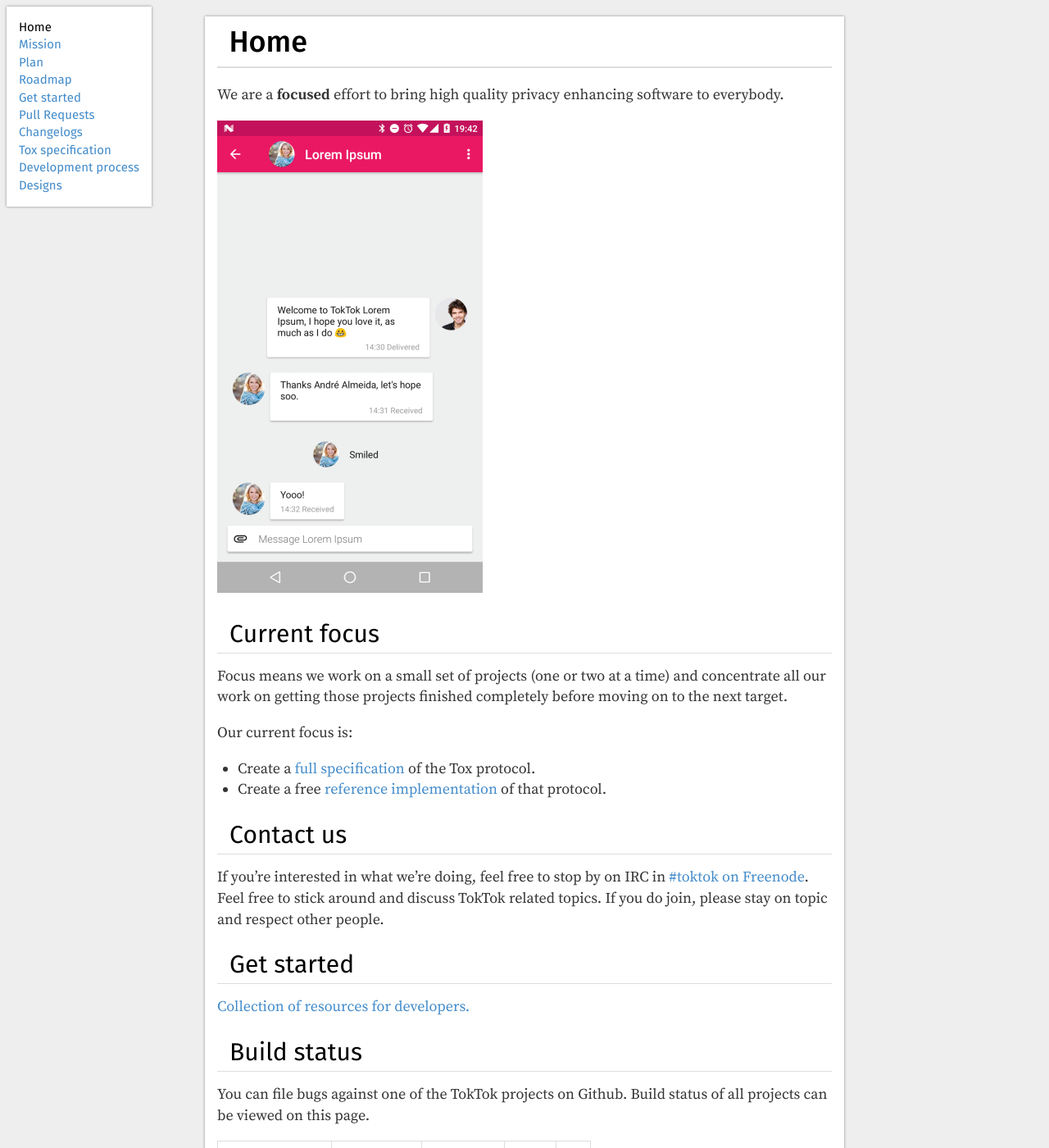
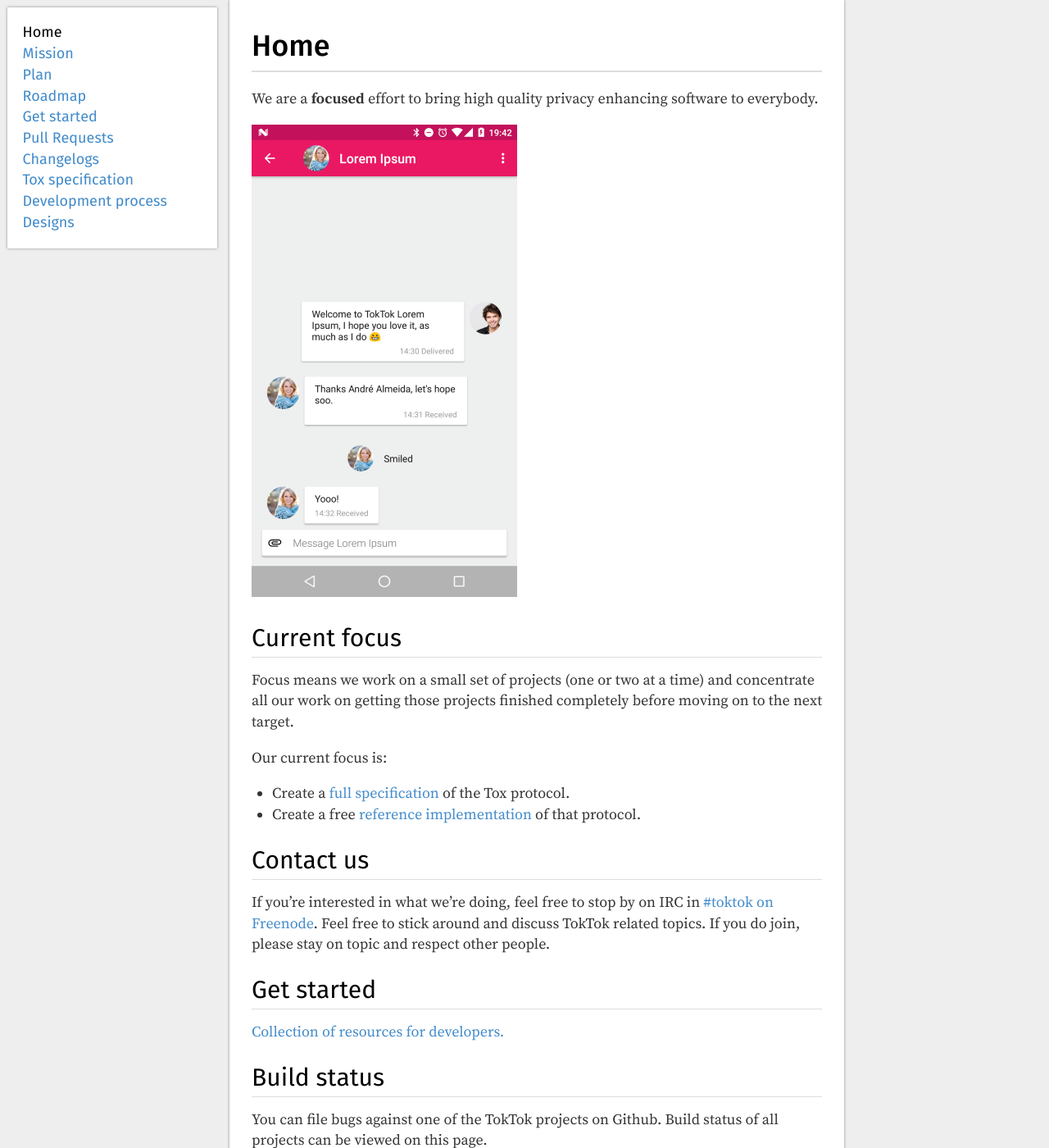
Before and after one commit to TokTok/website, a Jekyll site: the page built from toktok/index.md, in a window 1280 px wide and 1400 px high. Shown: the whole window at 82% size. Built offline with Jekyll 4.4.1, drawn with Linux system fonts in a browser that asks for light colours.

Commit message:
improved overall responsiveness of design
mainly:

- avoid overlapping of navigation and page
- improved margins/paddings
- fixed layout of navigation on mobile
- fixed image width in content on small pages

```diff
--- a/toktok/_includes/nav.html
+++ b/toktok/_includes/nav.html
@@ -1,4 +1,5 @@
 <nav id="sidemenu">
+  <div class="nav-title">Navigation</div>
   <ul class="nav tree">
     {% assign nav_pages = site.html_pages | sort: 'menu_index' %}
     {% for p in nav_pages %}
--- a/toktok/static/css/main.css
+++ b/toktok/static/css/main.css
@@ -8,8 +8,17 @@ body {
 }
 
 #content {
-  padding-bottom: 1em;
-  margin-bottom: 1em;
+  margin: 0 1.5em;
+  padding: 5px 0 25px 0;
+}
+
+@media (max-width: 500px) {
+  /* give tables more space on mobile * /
+  #content table {
+    margin: 0 -1.5em;
+  }
+  TODO(cebe): make tables responsive
+  */
 }
 
 h1 {
@@ -26,7 +35,7 @@ h2, h3, h4, h5, h6 {
   color: black;
 }
 
-@media (min-width: 1050px) {
+@media (min-width: 800px) {
   #sidemenu {
     background-color: #fff;
     box-shadow: 0 0 3px #888888;
@@ -34,6 +43,18 @@ h2, h3, h4, h5, h6 {
     top: 1ex;
     left: 1ex;
     padding: 1em;
+    width: 256px;
+  }
+  /* Display navigation title only when it is not in the sidebar */
+  #sidemenu .nav-title {
+    display: none;
+  }
+}
+@media (max-width: 799px) {
+  /* style for side menu when above screen */
+  #sidemenu {
+    padding-top: 20px;
+    margin: 0 1.5em;
   }
 }
 
--- a/toktok/static/css/rust.css
+++ b/toktok/static/css/rust.css
@@ -56,7 +56,7 @@
 body {
     background-color: white;
     margin: 0 auto;
-    padding: 0 15px;
+    padding: 0;
     font-family: "Source Serif Pro", Georgia, Times, "Times New Roman", serif;
     font-size: 18px;
     color: #333;
@@ -70,11 +70,22 @@ body {
         max-width: 750px;
     }
 }
+@media (min-width: 1600px) {
+    body {
+        max-width: 1000px;
+    }
+}
+@media (max-width: 1360px) and (min-width: 800px) {
+    body {
+        margin-left: 280px;
+        margin-right: 0;
+    }
+}
 
 h1, h2, h3, h4, h5, h6, nav {
     font-family: "Fira Sans", "Helvetica Neue", Helvetica, Arial, sans-serif;
 }
-h1, h2, h3, h4, h5, h6 {
+h1, h2, h3, h4, h5, h6, .nav-title {
     counter-reset: paragraph; /*to reset paragraph counter on every header*/
     color: black;
     font-weight: 400;
@@ -87,7 +98,7 @@ h1, h2, h3 {
 h1 {
     font-size: 28px;
     font-weight: 500;
-    padding: .1em .4em;
+    padding: .1em 0;
     border-bottom: 2px solid #ddd;
     margin-bottom: 20px;
 }
@@ -96,20 +107,20 @@ h1.title {
 }
 h2 {
     font-size: 26px;
-    padding: .2em .5em;
+    padding: .2em 0;
     border-bottom: 1px solid #ddd;
 }
 h3 {
     font-size: 24px;
-    padding: .2em .7em;
+    padding: .2em 0;
     border-bottom: 1px solid #DDE8FC;
 }
-h4, h5, h6 {
+h4, h5, h6, .nav-title {
     margin-top: 12px;
     margin-bottom: 10px;
-    padding: 5px 10px;
+    padding: 5px 0;
 }
-h4 {
+h4, .nav-title {
     font-size: 22px;
 }
 h5, h6 {
@@ -133,6 +144,10 @@ h6 {
     }
 }
 
+p img {
+    /* ensure images are not wider than content */
+    max-width: 100%;
+}
 /* Number paragraphs */
 p > a.paragraph {
     align: left;
@@ -147,7 +162,7 @@ nav {
     column-count: auto;
     -moz-column-count: auto;
     -webkit-column-count: auto;
-    font-size: 15px;
+    /*font-size: 15px;*/
 }
 
 footer {
```
Also changed, not shown: 1 other file.
